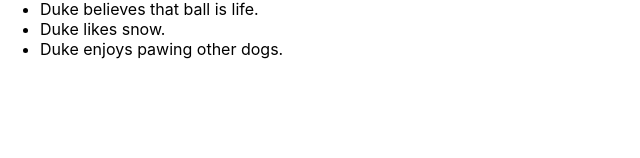
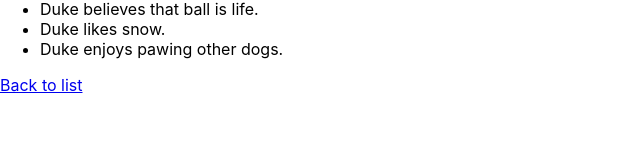
Before and after one commit to Lactantius/react-dogs-colors, a React (Create React App) app: page /dogs/Duke in a window 1280 px wide. Shown: the part 142-300 px from the top of the page, without its empty margins (0-640 px from the left). Built offline with nearby package versions, Linux system fonts and the light colour scheme.

Commit message:
Add link to Dog page

```diff
--- a/src/Dog.tsx
+++ b/src/Dog.tsx
@@ -1,5 +1,5 @@
 import React from "react";
-import { useParams } from "react-router-dom";
+import { Link, useParams } from "react-router-dom";
 
 import { DogData, DogProps } from "./types";
 
@@ -33,6 +33,7 @@ function Dog({ dogs }: DogProps): JSX.Element {
           <li key={idx}>{fact}</li>
         ))}
       </ul>
+      <Link to="/dogs">Back to list</Link>
     </div>
   );
 }
```
